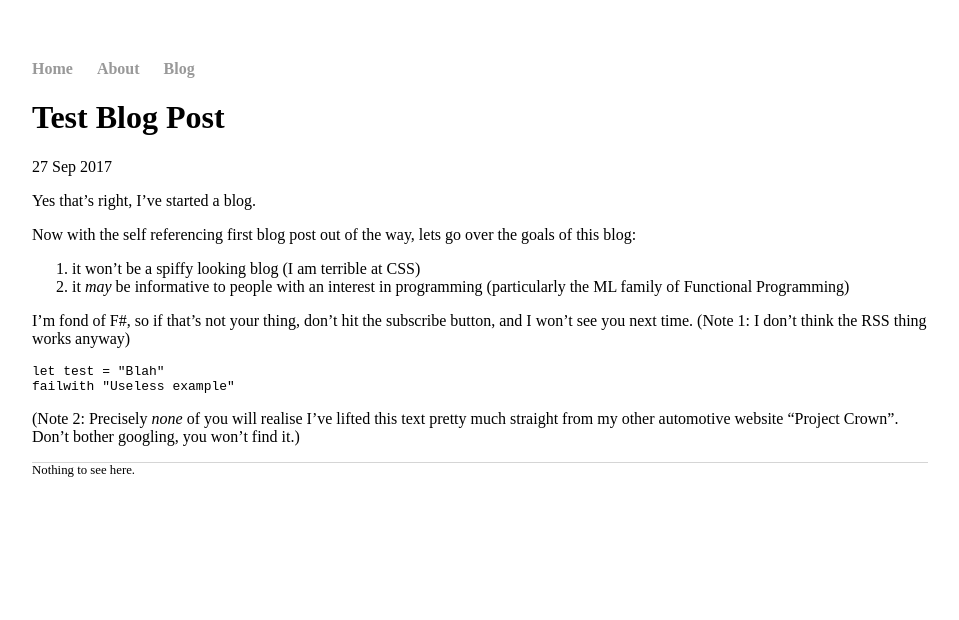
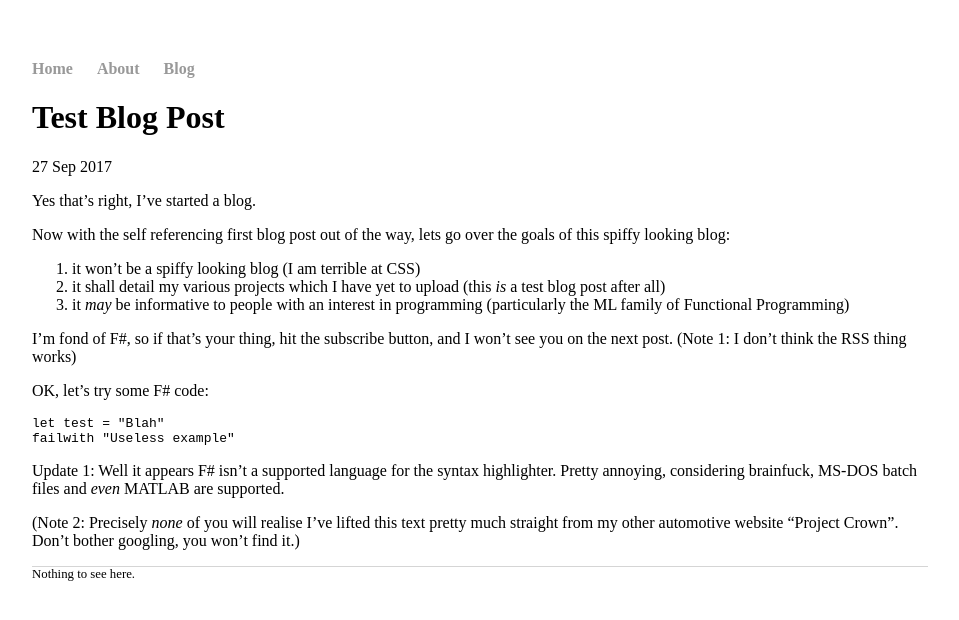
Before and after one commit to bjnmercer/bjnmercer.github.io, a Jekyll site: the page built from _posts/2017-09-27-test-blog-post.md, in a window 1280 px wide. Shown: the top 620 px of the page, without its empty margins (160-1119 px from the left). Built offline with Jekyll 4.4.1, drawn with Linux system fonts in a browser that asks for light colours.

Commit message:
Updated with notice that F# is not supported

````diff
--- a/_posts/2017-09-27-test-blog-post.md
+++ b/_posts/2017-09-27-test-blog-post.md
@@ -6,15 +6,20 @@ date: 2017-09-27
 
 Yes that's right, I've started a blog.
 
-Now with the self referencing first blog post out of the way, lets go over the goals of this blog:
+Now with the self referencing first blog post out of the way, lets go over the goals of this spiffy looking blog:
 1. it won't be a spiffy looking blog (I am terrible at CSS)
-2. it _may_ be informative to people with an interest in programming (particularly the ML family of Functional Programming)
+2. it shall detail my various projects which I have yet to upload (this _is_ a test blog post after all)
+3. it _may_ be informative to people with an interest in programming (particularly the ML family of Functional Programming)
 
-I'm fond of F#, so if that's not your thing, don't hit the subscribe button, and I won't see you next time. (Note 1: I don't think the RSS thing works anyway)
+I'm fond of F#, so if that's your thing, hit the subscribe button, and I won't see you on the next post. (Note 1: I don't think the RSS thing works)
 
-```F#
+OK, let's try some F# code:
+
+```f#
 let test = "Blah"
 failwith "Useless example"
 ```
 
+Update 1: Well it appears F# isn't a supported language for the syntax highlighter. Pretty annoying, considering brainfuck, MS-DOS batch files and _even_ MATLAB are supported.
+
 (Note 2: Precisely _none_ of you will realise I've lifted this text pretty much straight from my other automotive website "Project Crown". Don't bother googling, you won't find it.)
````
